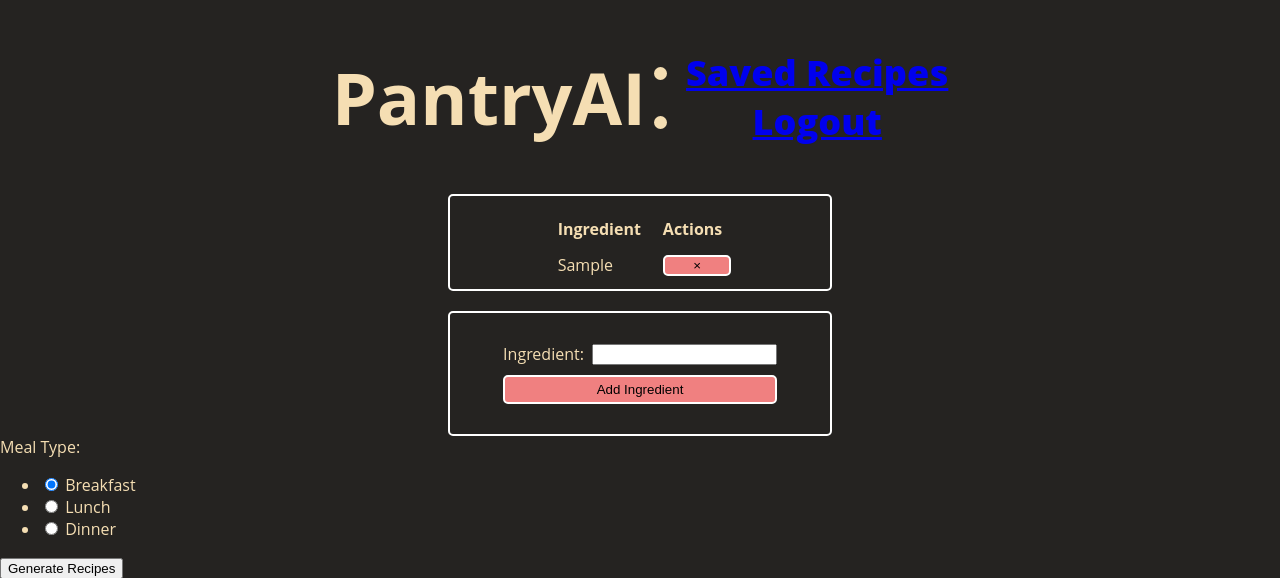
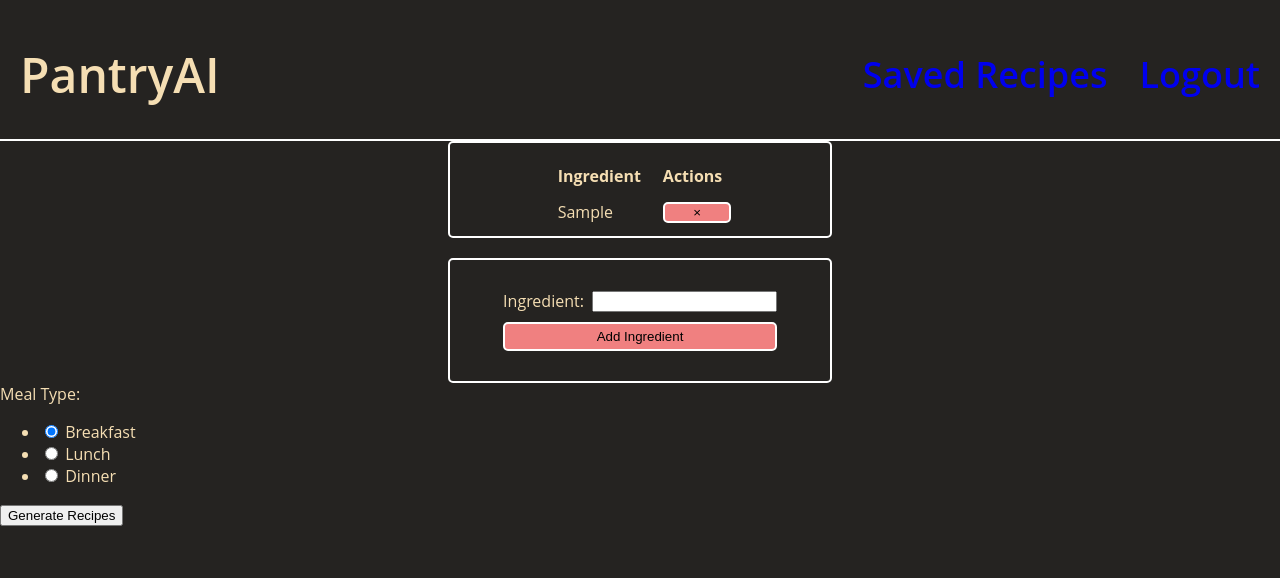
Before and after one commit to loganpinel06/PantryAI, a Flask app: page /pantry in a window 1280 px wide. Shown: the top 578 px of the page. Run offline with Flask 3, Linux system fonts and the light colour scheme; a user stored in the database is signed in; tables that the repository leaves empty hold one stand-in row (values such as "Sample post").

Commit message:
Added styles for the navbar

```diff
--- a/app/static/CSS/styles.css
+++ b/app/static/CSS/styles.css
@@ -11,12 +11,28 @@ body {
 
 header {
   display: flex;
+  align-items: center;
+  justify-content: flex-end;
+  padding: 10px 20px 0 20px;
+  border-bottom: 2px solid white;
+}
+header li, header a {
+  font-size: 36px;
+  font-weight: 600;
+  text-decoration: none;
+}
+header .title {
+  margin-right: auto;
+  font-size: 48px;
+  font-weight: 600;
+}
+header nav ul {
+  display: flex;
   flex-direction: row;
-  align-items: center;
-  justify-content: center;
-  font-size: 36px;
-  font-weight: 800;
-  text-align: center;
+  gap: 2rem;
+}
+header nav ul li {
+  list-style: none;
 }
 
 .tabledata {
@@ -102,13 +118,13 @@ header {
   border-radius: 10px;
 }
 .loginForm input[type=submit]:hover, .registerForm input[type=submit]:hover {
-  background-color: #f2f2f2;
+  background-color: rgb(242.25, 242.25, 242.25);
   cursor: pointer;
 }
 .loginForm p, .registerForm p {
   text-align: center;
 }
 .loginForm p > a, .registerForm p > a {
-  color: #e9b759;
+  color: rgb(233.1395348837, 182.8604651163, 88.8604651163);
   font-weight: 600;
 }/*# sourceMappingURL=styles.css.map */
--- a/app/static/CSS/styles.scss
+++ b/app/static/CSS/styles.scss
@@ -24,15 +24,46 @@ body {
 //header styles
 header {
     //flexbox styles
-        display: flex;
-        flex-direction: row;
-        align-items: center;
-        justify-content: center;
+    display: flex;
+    align-items: center;
+    justify-content: flex-end;
+    padding: 10px 20px 0 20px;
 
-        //font styles
+    //box model styles
+    border-bottom: 2px solid white;
+
+    //set default styles for the li, a elements
+    li, a {
         font-size: 36px;
-        font-weight: 800;
-        text-align: center;
+        font-weight: 600;
+        text-decoration: none;
+    }
+
+    //target the title class
+    .title {
+        //box model styles
+        margin-right: auto;
+
+        //typography styles
+        font-size: 48px;
+        font-weight: 600;
+    }
+
+    //target the nav element
+    nav {
+        //target the ul element
+        ul {
+            //flexbox styles
+            display: flex;
+            flex-direction: row;
+            gap: 2rem;
+            //target the li elements
+            li {
+                //get rid of list styles
+                list-style: none;
+            }
+        }
+    }
 }
 
 //pantry.html .tabledata styles
--- a/app/templates/main/pantry.html
+++ b/app/templates/main/pantry.html
@@ -7,8 +7,9 @@
 {% block content %}
 
 <header>
-    <h1>PantryAI</h1>
-    <nav class="navbar">
+    <h1 class="title">PantryAI</h1>
+    <nav>
+        <!-- ul with links to applicable pages and logout -->
         <ul>
             <li><a href="{{ url_for('view.saved_recipes')}}">Saved Recipes</a></li>
             <li><a href="{{url_for('auth.logout')}}" id="logoutlink">Logout</a></li>
--- a/main.py
+++ b/main.py
@@ -10,4 +10,4 @@ app = create_app()
 
 #run the app using a main guard
 if __name__ == "__main__":
-    app.run()
+    app.run(debug=True, port=5000)  #set debug=True for development mode and port to 5000
--- a/requirements.txt
+++ b/requirements.txt
@@ -18,6 +18,7 @@ idna==3.10
 itsdangerous==2.2.0
 Jinja2==3.1.6
 MarkupSafe==3.0.2
+psycopg2-binary==2.9.10
 pyasn1==0.6.1
 pyasn1_modules==0.4.2
 pydantic==2.11.7
```
Also changed, not shown: 1 other file.
